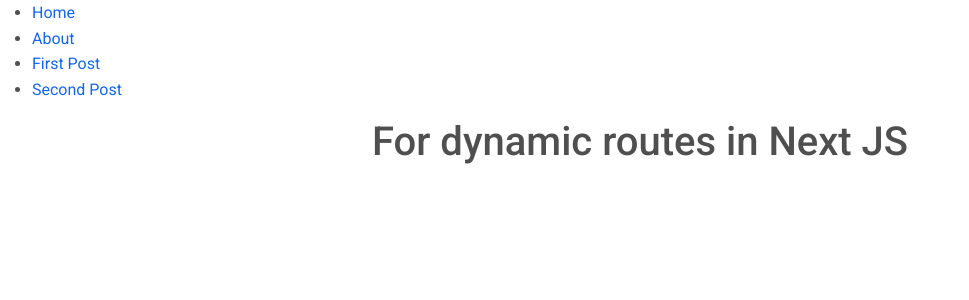
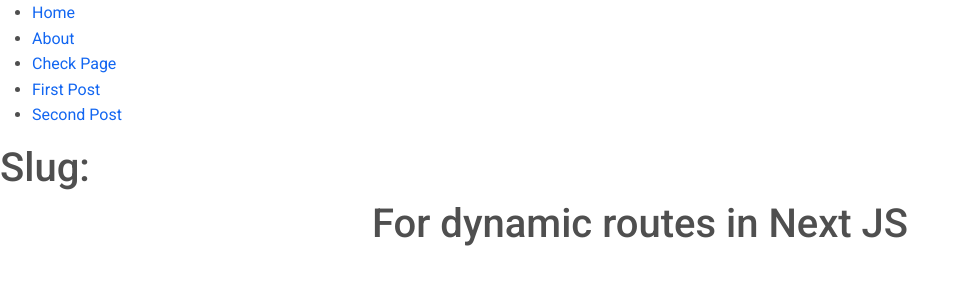
Before and after one commit to Muhammad-Bilal-7896/Next-JS-dynamic-routes, a Next.js app: page /Check in a window 1280 px wide. Shown: the top 300 px of the page, without its empty margins (0-969 px from the left). Built offline with nearby package versions, Linux system fonts and the light colour scheme.

Commit message:
Dynamic Routing With Next Js is so easy

```diff
--- a/Components/Header/index.jsx
+++ b/Components/Header/index.jsx
@@ -11,6 +11,14 @@
             <li>
                 <Link href="/about">
                     <a>About</a>
+                </Link>
+            </li>
+            <li>
+                <Link
+                    href="/post/[...slug]"
+                    as="/post/check"
+                >
+                    <a>Check Page</a>
                 </Link>
             </li>
             <li>
--- a/pages/Check/index.jsx
+++ b/pages/Check/index.jsx
@@ -1,9 +1,14 @@
+import { useRouter } from 'next/router'
 import Header from "../../Components/Header";
 
 const Check = () => {
+    const router = useRouter()
+    const slug = router.query.slug || []
+
     return (
         <div>
             <Header />
+            <h1>Slug: {slug.join('/')}</h1>
             <h1 className="text-center mt-2">For dynamic routes in Next JS</h1>
         </div>
     )
--- a/pages/post/[...slug].js
+++ b/pages/post/[...slug].jsx
@@ -4,6 +4,8 @@
 const Comment = () => {
   const router = useRouter()
   const slug = router.query.slug || []
+
+
 
   return (
     <>
```
Also changed, not shown: 1 other file (tests, documents, lock files or other folders). Lines whose indentation alone changed are shown as unchanged.
